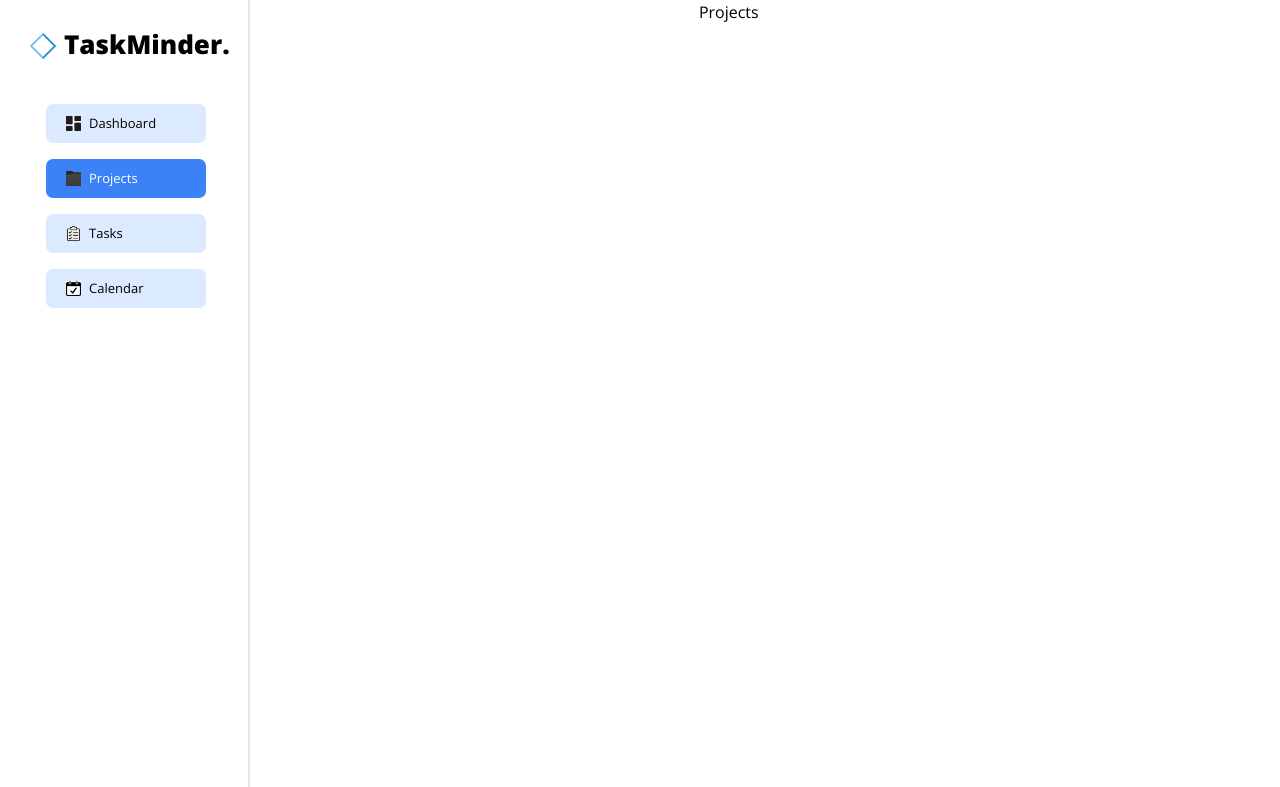
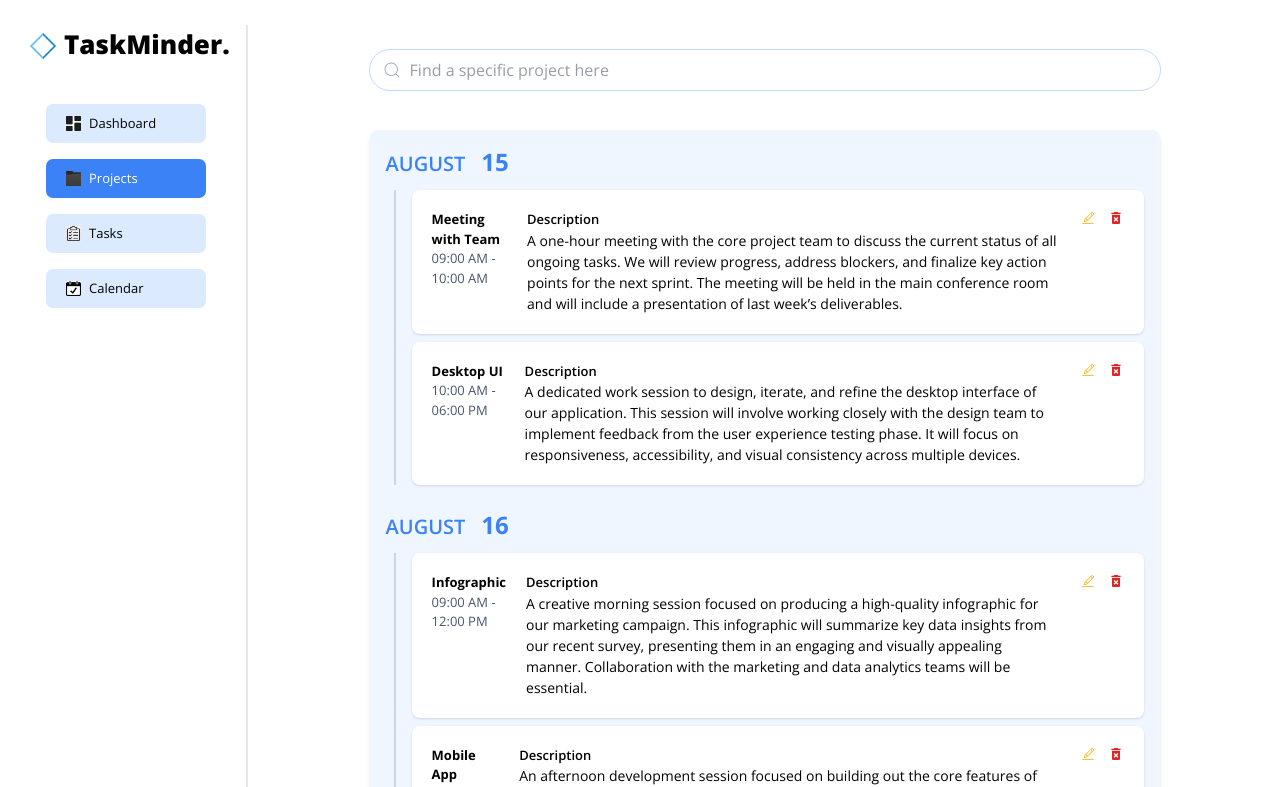
Before and after one commit to Brielle28/Task-Management, a React (Vite) app: page /projects in a window 1280 px wide. Shown: the top 787 px of the page. Built offline with nearby package versions, Linux system fonts and the light colour scheme.

Commit message:
project page design

```diff
--- a/package.json
+++ b/package.json
@@ -10,6 +10,7 @@
     "preview": "vite preview"
   },
   "dependencies": {
+    "date-fns": "^4.0.0",
     "react": "^18.3.1",
     "react-calendar": "^5.0.0",
     "react-dom": "^18.3.1",
@@ -22,6 +23,7 @@
     "@types/react-dom": "^18.3.0",
     "@vitejs/plugin-react": "^4.3.1",
     "autoprefixer": "^10.4.20",
+    "daisyui": "^4.12.10",
     "eslint": "^9.9.0",
     "eslint-plugin-react": "^7.35.0",
     "eslint-plugin-react-hooks": "^5.1.0-rc.0",
--- a/src/Components/Task-Manager/Aside.jsx
+++ b/src/Components/Task-Manager/Aside.jsx
@@ -6,9 +6,9 @@ const Aside = () => {
   const location = useLocation(); // Get the current location (current route)
 
   return (
-    <aside>
+    <aside className=" fixed h-screen border-r-2 pr-4 ">
       <div className="flex flex-col items-start justify-center w-[100%] gap-10">
-        <div className="flex flex-row gap-2">
+        <div className="flex flex-row gap-2 ">
           <img src="/diamond3.png" alt="logo" className="size-[26px] mt-2" />
           <h1 className="text-black font-extrabold text-[26px]">TaskMinder.</h1>
         </div>
--- a/src/Components/Task-Manager/Layout.jsx
+++ b/src/Components/Task-Manager/Layout.jsx
@@ -3,8 +3,8 @@ import { Outlet } from "react-router-dom";
 import Aside from "./Aside";
 const Layout = () => {
   return (
-    <div className="flex flex-row items-start justify-start text-center gap-10 bg-white w-[100%]  rounded-[20px] px-[30px]">
-      <div className="w-[18%] h-screen pt-[25px] border-r-2">
+    <div className="flex flex-row items-start justify-start text-start gap-10 bg-white w-[100%]  rounded-[20px] px-[30px]">
+      <div className="w-[18%] pt-[25px] ">
         <Aside />
       </div>
       <div  className="w-[72%]">
--- a/src/Components/Task-Manager/Projects/Projects.jsx
+++ b/src/Components/Task-Manager/Projects/Projects.jsx
@@ -1,9 +1,143 @@
-import React from 'react'
+import React from "react";
+import { format, isSameDay } from "date-fns";
+import { CiEdit } from "react-icons/ci";
+import { MdDeleteForever } from "react-icons/md";
+import { CiSearch } from "react-icons/ci";
 
-const Projects = () => {
+const defaultTasks = [
+  {
+    date: "2024-08-15",
+    title: "Meeting with Team",
+    description:
+      "A one-hour meeting with the core project team to discuss the current status of all ongoing tasks. We will review progress, address blockers, and finalize key action points for the next sprint. The meeting will be held in the main conference room and will include a presentation of last week’s deliverables.",
+    startTime: "2024-08-15T09:00:00",
+    endTime: "2024-08-15T10:00:00",
+  },
+  {
+    date: "2024-08-15",
+    title: "Desktop UI",
+    description:
+      "A dedicated work session to design, iterate, and refine the desktop interface of our application. This session will involve working closely with the design team to implement feedback from the user experience testing phase. It will focus on responsiveness, accessibility, and visual consistency across multiple devices.",
+    startTime: "2024-08-15T10:00:00",
+    endTime: "2024-08-15T18:00:00",
+  },
+  {
+    date: "2024-08-16",
+    title: "Infographic",
+    description:
+      "A creative morning session focused on producing a high-quality infographic for our marketing campaign. This infographic will summarize key data insights from our recent survey, presenting them in an engaging and visually appealing manner. Collaboration with the marketing and data analytics teams will be essential.",
+    startTime: "2024-08-16T09:00:00",
+    endTime: "2024-08-16T12:00:00",
+  },
+  {
+    date: "2024-08-16",
+    title: "Mobile App",
+    description:
+      "An afternoon development session focused on building out the core features of our mobile application. We will prioritize optimizing the user experience for mobile users, ensuring seamless navigation and performance across both iOS and Android platforms. This session will also involve integrating backend services to support new features.",
+    startTime: "2024-08-16T13:00:00",
+    endTime: "2024-08-16T17:00:00",
+  },
+  {
+    date: "2024-08-17",
+    title: "Client Presentation Preparation",
+    description:
+      "A full-day session devoted to preparing for the upcoming client presentation. We will be finalizing presentation slides, running through a demo of the current product, and rehearsing the key talking points to ensure a polished delivery. This will also include a final review of the project roadmap and the client’s feedback from previous meetings.",
+    startTime: "2024-08-17T09:00:00",
+    endTime: "2024-08-17T17:00:00",
+  },
+  {
+    date: "2024-08-18",
+    title: "Code Review Session",
+    description:
+      "A comprehensive session to review the latest code submissions from the development team. Each team member will present their commits, and we will go over potential optimizations, adherence to coding standards, and areas for refactoring. This will ensure code quality, performance, and maintainability as we move towards the next release.",
+    startTime: "2024-08-18T10:00:00",
+    endTime: "2024-08-18T14:00:00",
+  },
+  {
+    date: "2024-08-19",
+    title: "User Testing Workshop",
+    description:
+      "A hands-on workshop where we will conduct live user testing of the beta version of the product. We will invite a selected group of users to try out various features, gather feedback, and observe how they interact with the application. The goal is to identify any usability issues and areas for improvement before the public release.",
+    startTime: "2024-08-19T11:00:00",
+    endTime: "2024-08-19T16:00:00",
+  },
+];
+
+const Projects = ({ tasks = defaultTasks }) => {
+  const groupedTasks = tasks.reduce((acc, task) => {
+    const dateKey = format(new Date(task.date), "yyyy-MM-dd");
+    if (!acc[dateKey]) {
+      acc[dateKey] = [];
+    }
+    acc[dateKey].push(task);
+    return acc;
+  }, {});
+
   return (
-    <div>Projects</div>
-  )
-}
+    <>
+      <div className="flex flex-col items-center justify-center mt-[50px] w-[90%] ml-[80px] gap-10">
+        {/* search form */}
+        <div className="relative w-full">
+          <input
+            type="text"
+            placeholder="Find a specific project here"
+            className="input input-bordered w-full h-10 rounded-[20px] outline outline-[1px] outline-blue-200 placeholder-gray-500 placeholder-opacity-70 placeholder-italic text-gray-700 pl-10 pr-4"
+          />
+          <CiSearch className="absolute left-3 top-1/2 transform -translate-y-1/2 h-5 w-5 text-gray-400" />
+        </div>
 
-export default Projects
+        {/* displaying of tasks  */}
+        <div className=" bg-blue-50 p-4 rounded-lg shadow-md  w-full">
+          {Object.entries(groupedTasks).map(([dateKey, dateTasks]) => (
+            <div key={dateKey} className="mb-6">
+              <div className="flex items-center mb-2">
+                <div className="text-blue-500 text-xl font-semibold uppercase mr-4">
+                  {format(new Date(dateKey), "MMMM")}
+                </div>
+                <div className="text-2xl text-blue-500 font-bold mb-1">
+                  {format(new Date(dateKey), "d")}
+                </div>
+              </div>
+              <div className="border-l-2 border-gray-300 ml-2 pl-4">
+                {dateTasks.map((task, index) => (
+                  <div
+                    key={index}
+                    className="bg-white rounded-lg p-5 mb-2 shadow flex justify-between items-start gap-5"
+                  >
+                    {/* Title of the task and time */}
+                    <div className=" flex flex-col items-start justify-center w-[40%]">
+                      <h3 className="font-bold text-[13px] font-sans">
+                        {task.title}
+                      </h3>
+                      <p className="text-[13px] text-slate-600">
+                        {format(new Date(task.startTime), "hh:mm a")} -{" "}
+                        {format(new Date(task.endTime), "hh:mm a")}
+                      </p>
+                    </div>
+                    {/* Description of the task */}
+                    <div className="flex flex-col items-start justify-center ">
+                      <h3 className="text-[13px] font-sans font-semibold">
+                        {" "}
+                        Description{" "}
+                      </h3>
+                      <p className="text-[14px] font-sans font-normal">
+                        {task.description}
+                      </p>
+                    </div>
+                    {/* edit and delete buttons */}
+                    <button className="flex flex-row items-center justify-center gap-3">
+                      <CiEdit className="text-yellow-500 hover:text-yellow-600 " />
+                      <MdDeleteForever className="text-red-600 hover:text-red-700" />
+                    </button>
+                  </div>
+                ))}
+              </div>
+            </div>
+          ))}
+        </div>
+      </div>
+    </>
+  );
+};
+
+export default Projects;
```
Also changed, not shown: 1 other file (tests, documents, lock files or other folders).
